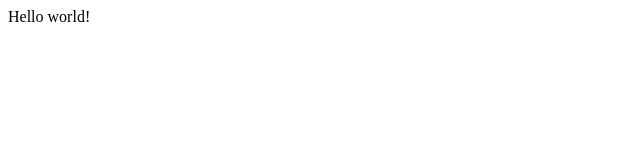
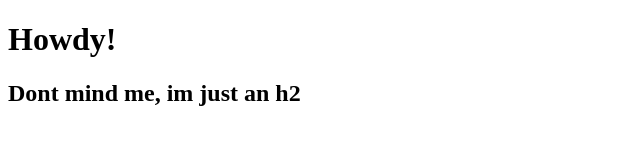
Before and after one commit to coffeelabor/Joey_fe, a Gatsby site in the folder Joey_Hardwood/: page / in a window 1280 px wide. Shown: the whole page, without its empty margins (0-640 px from the left). Built offline with nearby package versions, Linux system fonts and the light colour scheme; Gatsby itself is replaced by a stand-in of ours.

Commit message:
index.js file updated

```diff
--- a/Joey_Hardwood/src/pages/index.js
+++ b/Joey_Hardwood/src/pages/index.js
@@ -1,5 +1,14 @@
 import React from "react"
 
-export default function Home() {
-  return <div>Hello world!</div>
+const IndexPage = () => {
+  return (
+    <div>
+      <h1>
+        Howdy!
+      </h1>
+      <h2>Dont mind me, im just an h2</h2>
+    </div>
+  )
 }
+
+export default IndexPage
```
